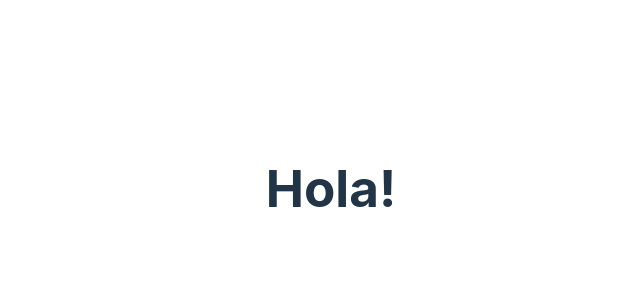
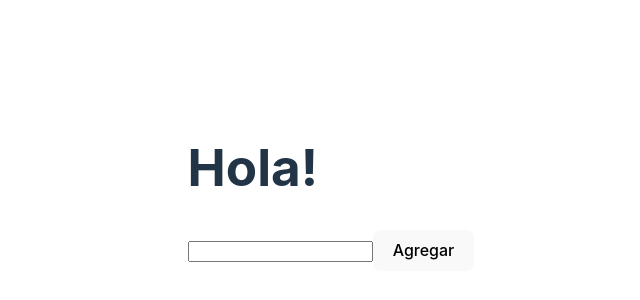
Before and after one commit to Navarroseb/react_course, a React (Vite) app: page / in a window 1280 px wide. Shown: the part 212-512 px from the top of the page, without its empty margins (309-949 px from the left). Built offline with nearby package versions, Linux system fonts and the light colour scheme.

Commit message:
Adding Form to TodoList

```diff
--- a/src/App.jsx
+++ b/src/App.jsx
@@ -3,13 +3,14 @@ import './App.css'
 import Gretting from './components/Gretting'
 import UserClassComponent from './components/UserClassComponent';
 import UsersHook from './components/UsersHook';
+import Form from './components/TodoList/Form';
 
 
 function App() {
     return (
     <>
      <Gretting text={"Hola!"}/>
-
+     <Form/>
     </>
   );
 }
--- a/src/components/TodoList/Form.jsx
+++ b/src/components/TodoList/Form.jsx
@@ -2,7 +2,10 @@ import React from 'react'
 
 const Form = () => {
   return (
-    <div>Form</div>
+    <form>
+        <input type="text" />
+        <button type='submit'>Agregar</button>
+    </form>
   )
 }
 
```
